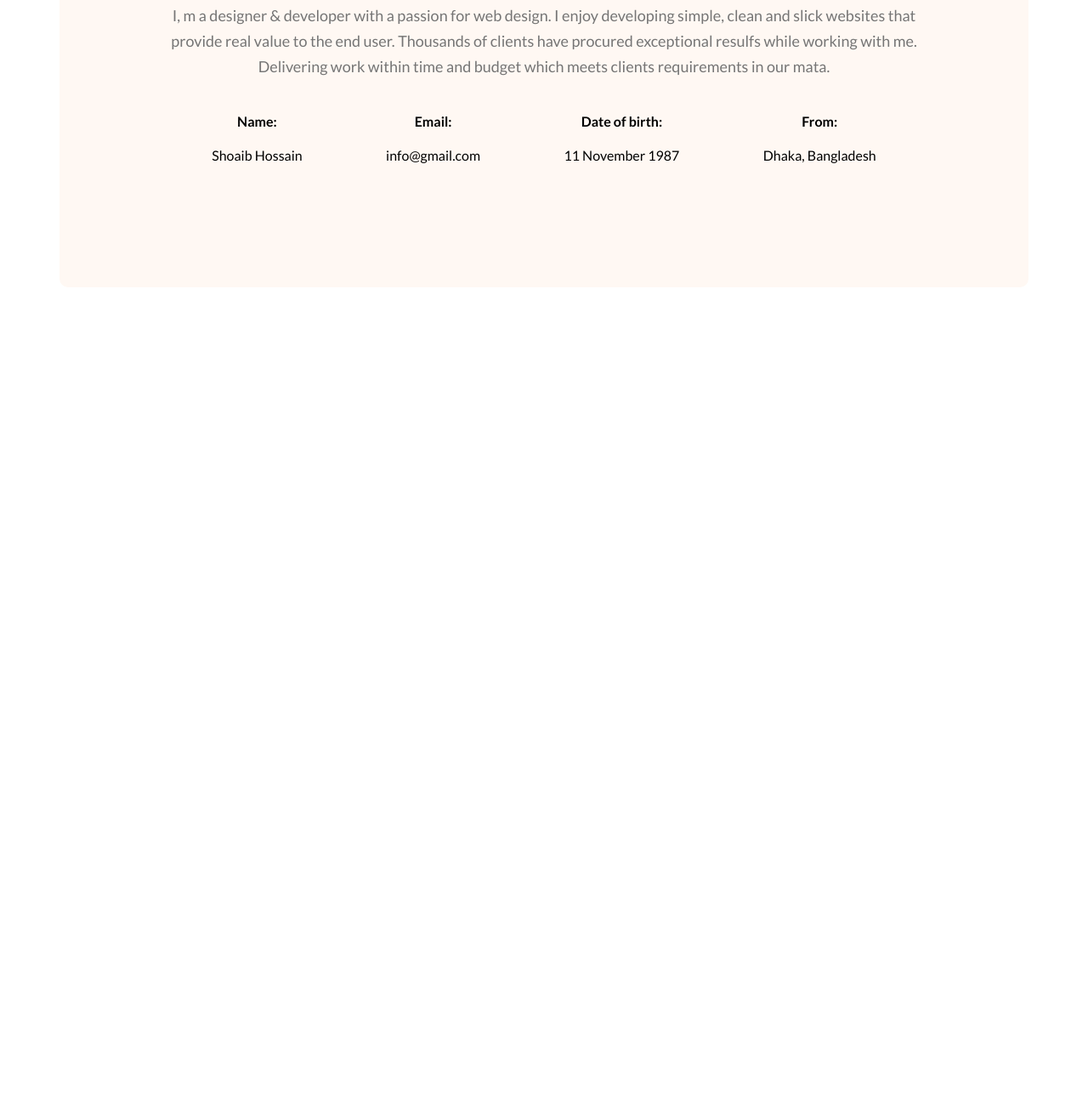
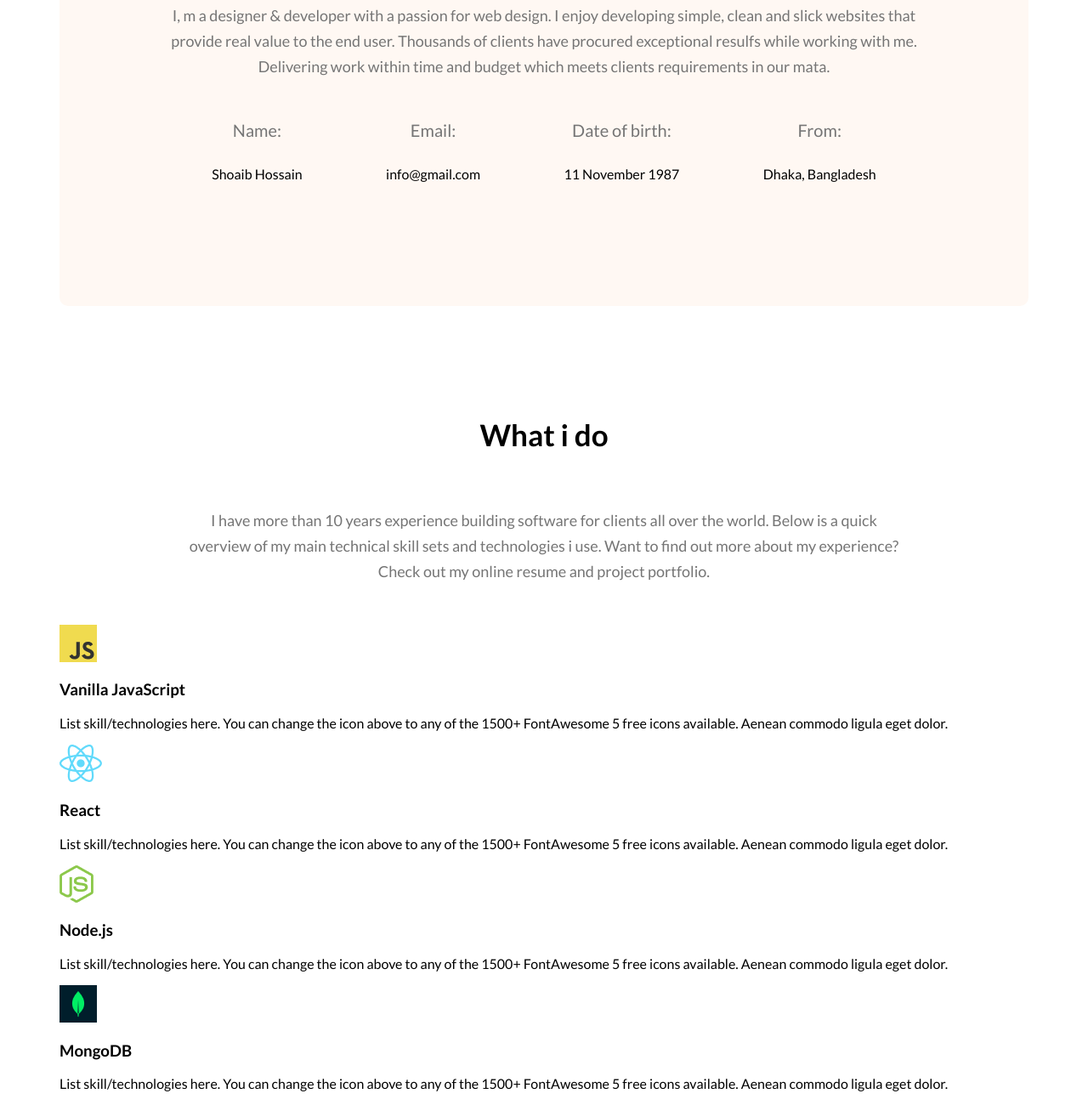
Before and after one commit to shoaibhossain5949/developer-portfolio, a plain HTML site: page index.html in a window 1280 px wide. Shown: the part 1114-2414 px from the top of the page at 85% size. Before the commit the page ends 1582 px from the top, so only its background shows below. Drawn offline with Linux system fonts and the light colour scheme.

Commit message:
skills section added

```diff
--- a/index.html
+++ b/index.html
@@ -62,6 +62,35 @@
 
         </div>
         </section>
+        <section>
+            <h3 class="section-title">What i do</h3>
+            <p id="what-des" class="section-des">I have more than 10 years experience building software for clients all over the world. Below is a quick overview of my main technical skill sets and technologies i use. Want to find out more about my experience? Check out my online resume and project portfolio.</p>
+            <div class="skills-con">
+                <!-- .skill*4>img+h3.skill-title+p.skill-des -->
+                <div class="skill">
+                    <img src="images/icons/js.png" alt="">
+                    <h3 class="skill-title">Vanilla JavaScript</h3>
+                    <p class="skill-des">List skill/technologies here. You can change the icon above to any of the 1500+ FontAwesome 5 free icons available. Aenean commodo ligula eget dolor.</p>
+                </div>
+                <div class="skill">
+                    <img src="images/icons/react.png" alt="">
+                    <h3 class="skill-title">React</h3>
+                    <p class="skill-des">List skill/technologies here. You can change the icon above to any of the 1500+ FontAwesome 5 free icons available. Aenean commodo ligula eget dolor.</p>
+                </div>
+                <div class="skill">
+                    <img src="images/icons/nodejs.png" alt="">
+                    <h3 class="skill-title">Node.js</h3>
+                    <p class="skill-des">List skill/technologies here. You can change the icon above to any of the 1500+ FontAwesome 5 free icons available. Aenean commodo ligula eget dolor.</p>
+                </div>
+                <div class="skill">
+                    <img src="images/icons/mongo.png" alt="">
+                    <h3 class="skill-title">MongoDB</h3>
+                    <p class="skill-des">List skill/technologies here. You can change the icon above to any of the 1500+ FontAwesome 5 free icons available. Aenean commodo ligula eget dolor.</p>
+                </div>
+
+            </div>
+        </section>
+
 
     </main>
     <footer>
--- a/styles/portfolio.css
+++ b/styles/portfolio.css
@@ -114,7 +114,7 @@ nav a {
 }
 
 /* main section design */
-main{
+main {
     max-width: 1140px;
     margin: 0 auto;
 }
@@ -126,10 +126,22 @@ main{
     background: #FFF8F3;
     margin: 130px 0;
 }
-.about-info-con{
+
+.about-info-con {
     display: flex;
     justify-content: space-around;
 }
-.about-info{
+
+.about-info {
     text-align: center;
 }
+
+.info-title {
+    color: var(--Dark-03, #757575);
+    font-size: 20px;
+    font-weight: 400;
+    line-height: 30px
+}
+#what-des{
+    padding: 30px 150px;
+}
```
